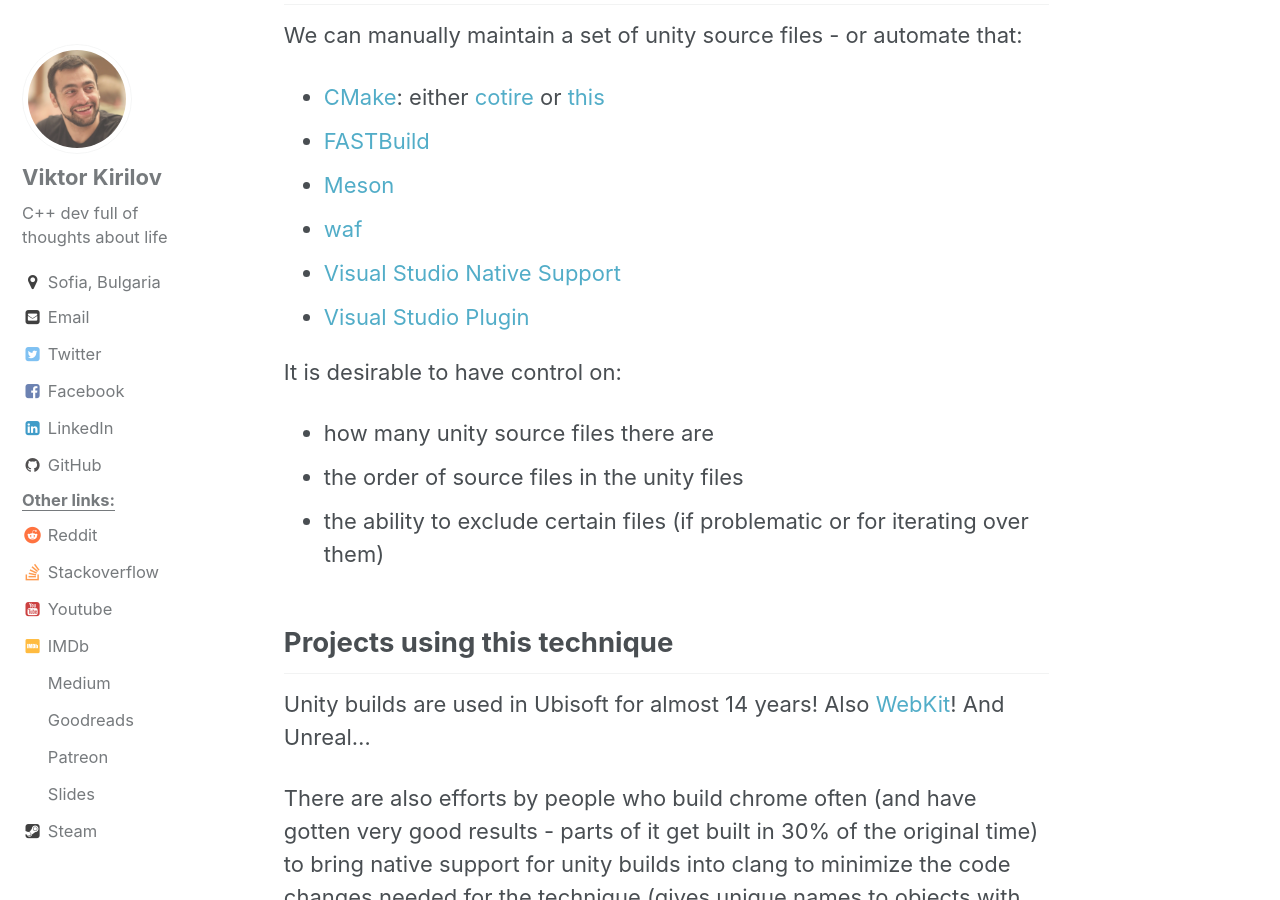
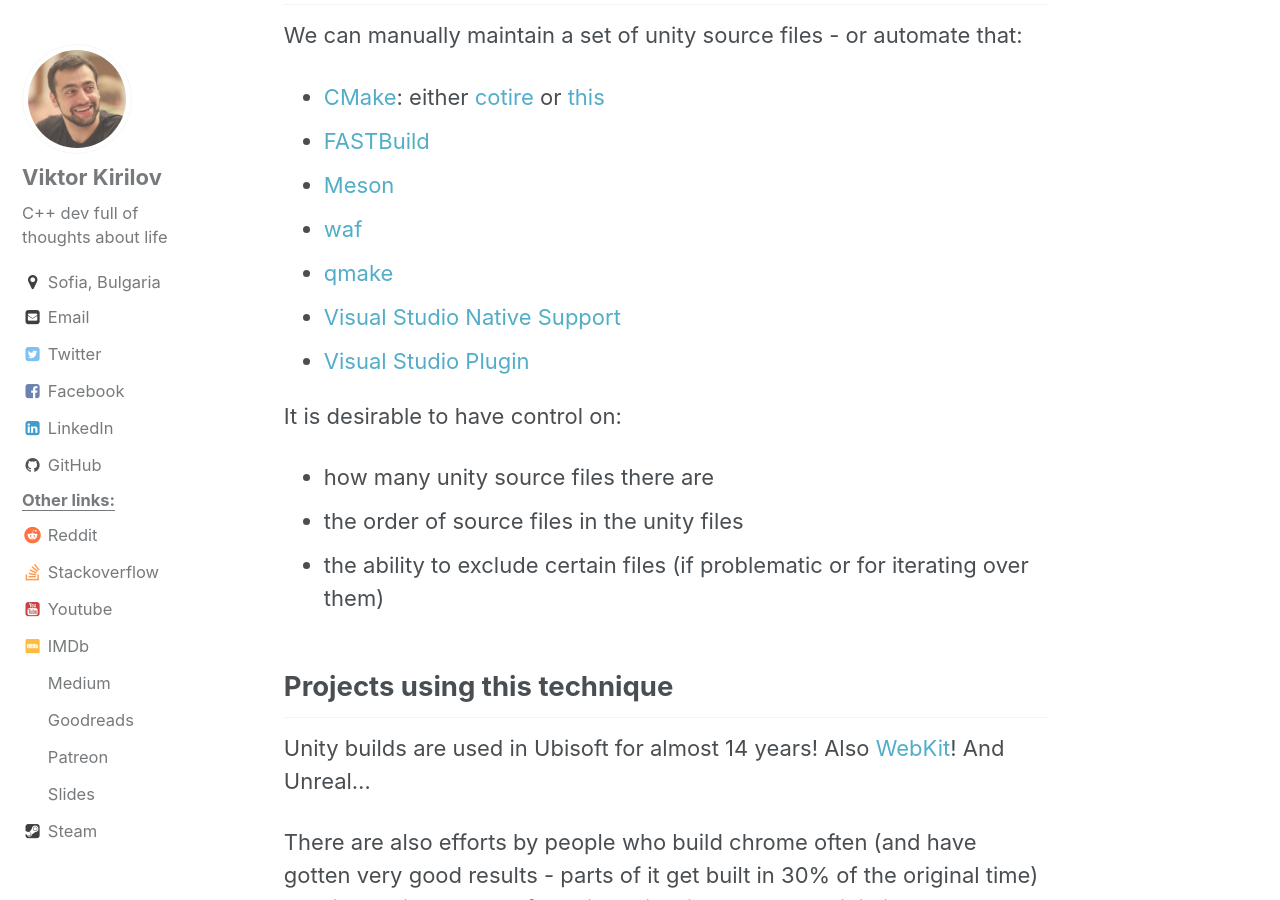
Before and after one commit to onqtam/onqtam.github.io, a Jekyll site: the page built from _posts/2018-07-07-unity-builds.md, in a window 1280 px wide and 900 px high, scrolled down 7260 px. Built offline with Jekyll 4.4.1, drawn with Linux system fonts in a browser that asks for light colours; comment, search, counter and statistics services are not loaded.

Commit message:
Update 2018-07-07-unity-builds.md

```diff
--- a/_posts/2018-07-07-unity-builds.md
+++ b/_posts/2018-07-07-unity-builds.md
@@ -151,6 +151,7 @@
 - [FASTBuild](http://www.fastbuild.org/docs/functions/unity.html)
 - [Meson](http://mesonbuild.com/Unity-builds.html#unity-builds)
 - [waf](https://gitlab.com/ita1024/waf/blob/master/waflib/extras/unity.py)
+- [qmake](https://github.com/nmoreaud/qmake-unity)
 - [Visual Studio Native Support](https://blogs.msdn.microsoft.com/vcblog/2018/07/02/support-for-unity-jumbo-files-in-visual-studio-2017-15-8-experimental/)
 - [Visual Studio Plugin](https://marketplace.visualstudio.com/items?itemName=Trass3r.RudeBuild)
 
```
